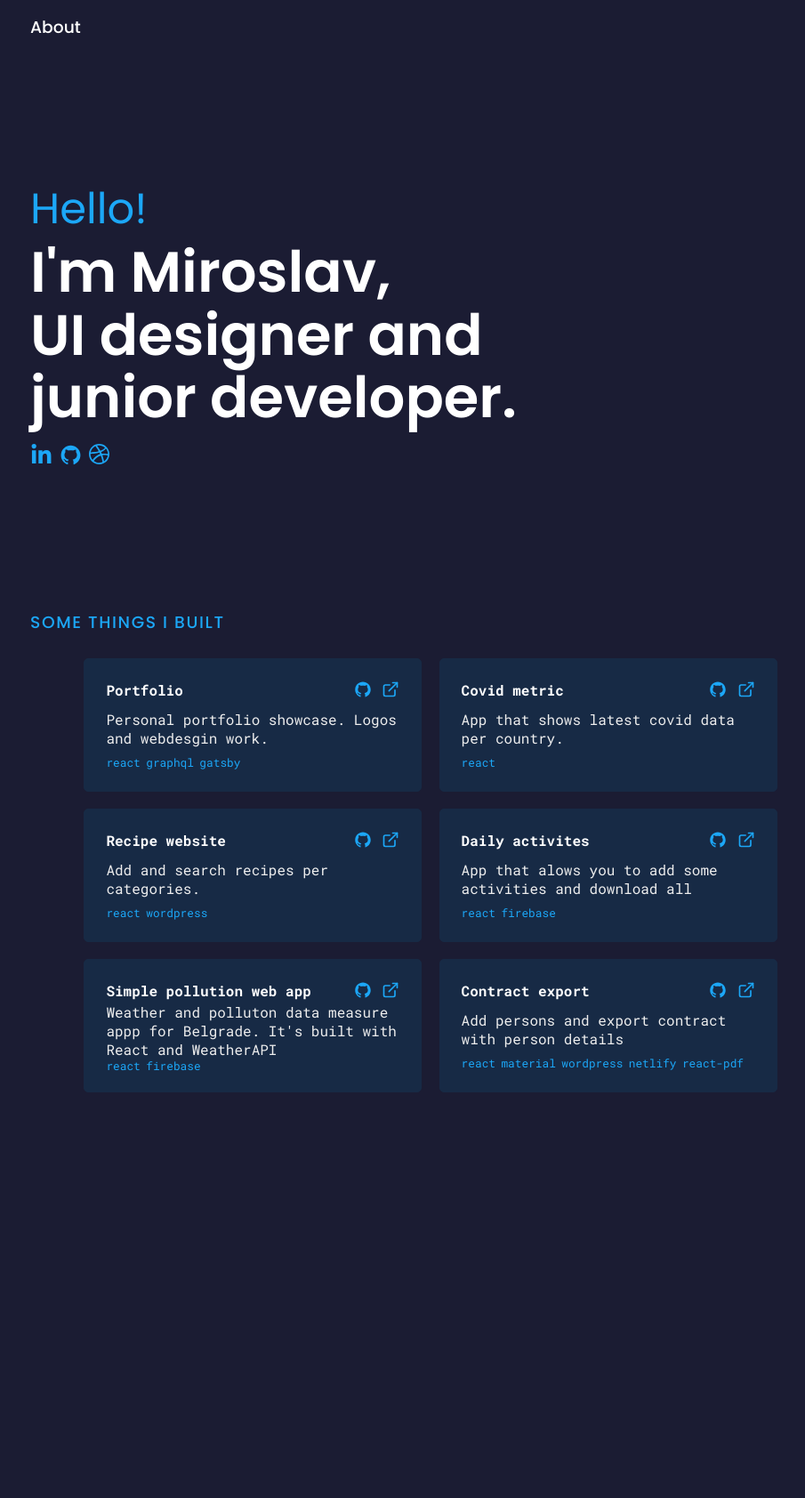
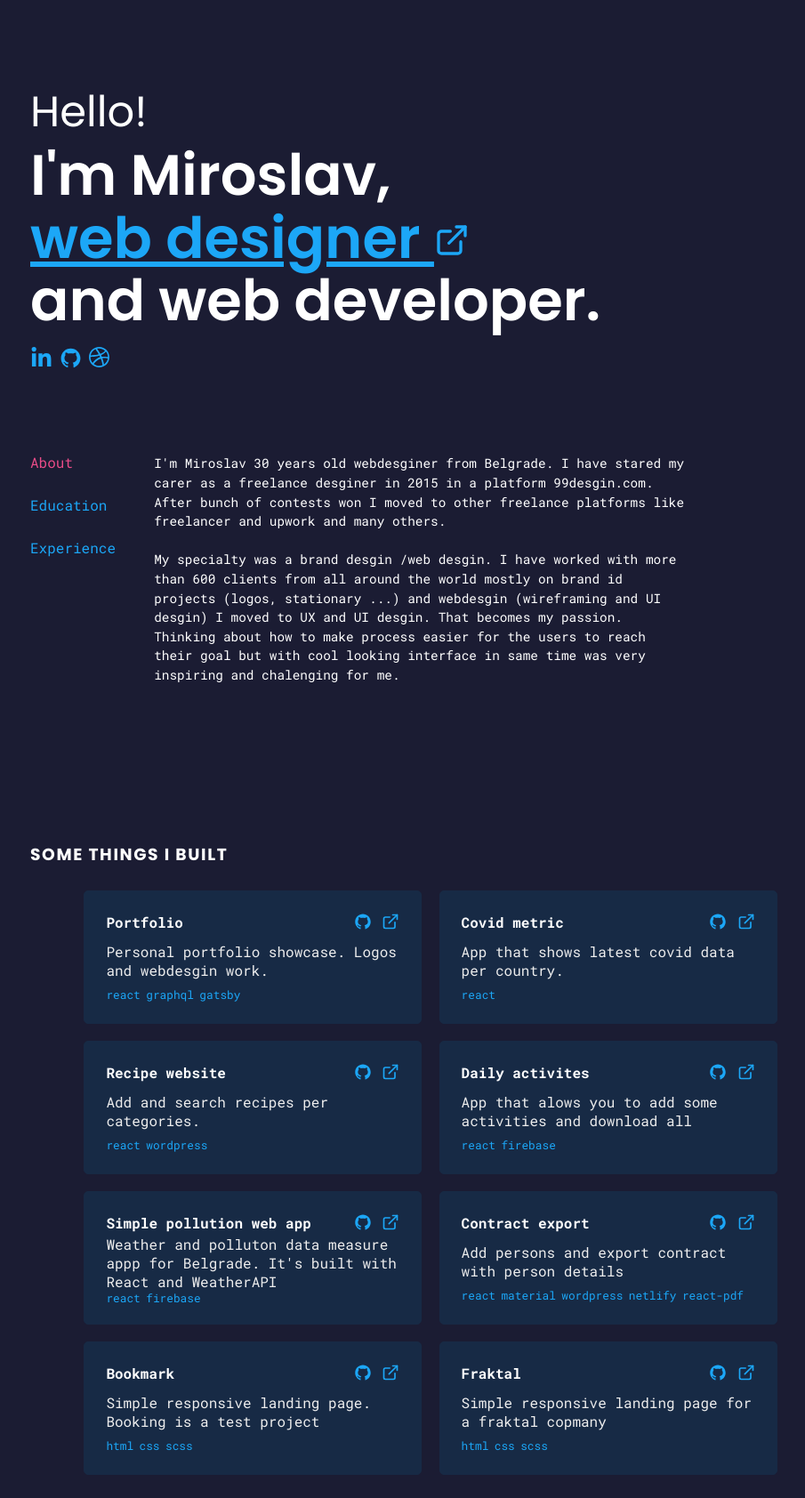
Before and after one commit to themikegit/bio, a Gatsby site: page / in a window 1280 px wide. Shown: the whole page at 89% size, without its empty margins (156-1061 px from the left). Before the commit the page ends 1254 px from the top, so only its background shows below. Built offline with nearby package versions, Linux system fonts and the light colour scheme; Gatsby itself is replaced by a stand-in of ours.

Commit message:
bio section

```diff
--- a/src/comp/cardsGrid.js
+++ b/src/comp/cardsGrid.js
@@ -46,7 +46,23 @@ const PROJECTS = [
     linkEXT: "https://loving-lumiere-d678b6.netlify.app/",
     tags: ["react", "material", "wordpress", "netlify", "react-pdf"],
   },
+  {
+    name: "Bookmark",
+    description: "Simple responsive landing page. Booking is a test project",
+    linkGH: "https://github.com/themikegit/material",
+    linkEXT: "https://themikegit.github.io/bookmark/?email=#",
+    tags: ["html", "css", "scss"],
+  },
+  {
+    name: "Fraktal",
+    description: "Simple responsive landing page for a fraktal copmany",
+    linkGH: "https://github.com/themikegit/material",
+    linkEXT: "https://themikegit.github.io/fraktal/#",
+    tags: ["html", "css", "scss"],
+  },
 ]
+
+
 
 export default function CardsGrid() {
   return (
@@ -72,7 +88,8 @@ const Wrap = styled.div`
     font-family: "Poppins";
     font-weight: 700;
     letter-spacing: 0.1rem;
-    color: #1ca7f7 !important;
+    color: white;
+
   }
 `
 
--- a/src/comp/hero.js
+++ b/src/comp/hero.js
@@ -4,6 +4,7 @@ import { useSpring, animated } from "react-spring"
 import { AiFillGithub } from "react-icons/ai"
 import { ImDribbble } from "react-icons/im"
 import { FaLinkedinIn } from "react-icons/fa"
+import { FiExternalLink } from "react-icons/fi"
 
 export default function Hero() {
   const effect = useSpring({
@@ -17,7 +18,13 @@ export default function Hero() {
         <span> Hello! </span>
         <h1>
           {" "}
-          I'm Miroslav, <br /> UI designer and <br /> junior developer.{" "}
+          I'm Miroslav, <br />{" "}
+          <a href="https://www.brandmik.com">
+            {" "}
+            web designer <FiExternalLink size={40} />{" "}
+          </a>{" "}
+          <br />
+          and web developer.{" "}
         </h1>
         <Social>
           <ul>
@@ -50,14 +57,13 @@ const Slide = styled(animated.div)`
   align-items: center;
   font-family: "Poppins";
   color: white;
-  height: 80vh;
+  height: 60vh;
   h1 {
     font-weight: 600;
     line-height: 1.1;
     font-size: 4em;
   }
   span {
-    color: #1ca7f7;
     font-size: 3rem;
   }
 `
--- /dev/null
+++ b/src/comp/tabs.js
@@ -0,0 +1,124 @@
+import React, { useState } from "react"
+import styled from "styled-components"
+export default function Tabs() {
+  const [pill, setpill] = useState("About")
+  return (
+    <Wrap>
+      <Frame>
+        <Pills>
+          <ul>
+            <li onClick={() => setpill("About")} style = {{ color: pill == "About" ? "#ea4c88" : "#1ca7f7" }} > About   </li>
+            <li onClick={() => setpill("Education")} style = {{ color: pill == "Education" ? "#ea4c88" : "#1ca7f7" }} > Education </li>
+            <li onClick={() => setpill("Experience")} style = {{ color: pill == "Experience" ? "#ea4c88" : "#1ca7f7" }} > Experience </li>
+          </ul>
+        </Pills>
+        <Content>
+          <div style = {{ display: pill == "About" ? "block" : "none" }} >
+              <p>I'm Miroslav 30 years old webdesginer from Belgrade. I have stared my carer as a freelance desginer in 2015 in a platform 99desgin.com.
+                  After bunch of contests won I moved to other freelance platforms like freelancer and upwork and many others.<br/> <br/> My specialty was a brand desgin /web desgin.
+                  I have worked with more than 600 clients from all around the world mostly on brand id projects (logos, stationary ...) and webdesgin (wireframing and UI desgin) I moved to UX and UI desgin. That becomes my passion. Thinking about
+                  how to make process easier for the users to reach their goal but with cool looking interface in same time was very inspiring and chalenging for me.
+
+              </p>
+              </div>
+          <div style = {{ display: pill == "Education" ? "block" : "none" }} >
+          <ul>
+                  <li>
+                      <h3>Faculty of security studies</h3>
+                      <h4>2009-2014</h4>
+                      <p> I was always in love with cyber security
+                      </p>
+
+                    </li>
+                    <li>
+                      <h3>Vinca technology</h3>
+                      <h4>2017</h4>
+                      <p>MySQL and PHP course of development. Doing the basis
+                      </p>
+
+                    </li>
+                    <li>
+                      <h3>Vinca technology</h3>
+                      <h4>2017</h4>
+                      <p>Wordpress development.Creating theme from zero.
+                      </p>
+
+                    </li>
+                    <li>
+                      <h3>IT Academy</h3>
+                      <h4>2018</h4>
+                      <p>Web design module.
+                      </p>
+
+                    </li>
+              </ul>
+              </div>
+          <div style = {{ display: pill == "Experience" ? "block" : "none" }} >
+              <ul>
+                  <li>
+                      <h3>Freelancer.com</h3>
+                      <h4>2015-2019</h4>
+                      <p>Working as a independent freelancer on a varius projects.
+                          More than 300 clients from USA, CA, AU and other countries
+                          Average profile rating 4.8
+                      </p>
+
+                    </li>
+                    <li>
+                      <h3>UpWork.com</h3>
+                      <h4>2015- present</h4>
+                      <p>Working as a independent freelancer on a varius projects.
+                          More than 300 clients from USA, CA, AU and other countries
+                          Average profile rating 4.8
+                      </p>
+
+                    </li>
+                    <li>
+                      <h3>Greco</h3>
+                      <h4>2015- present</h4>
+                      <p>Working as a independent freelancer on a varius projects.
+                          More than 300 clients from USA, CA, AU and other countries
+                          Average profile rating 4.8
+                      </p>
+
+                    </li>
+              </ul>
+              </div>
+        </Content>
+      </Frame>
+    </Wrap>
+  )
+}
+
+const Wrap = styled.div`
+  color: white;
+  font-family: "Roboto Mono";
+  height: 450px;
+`
+const Frame = styled.div`
+  display: flex;
+`
+const Pills = styled.div`
+  ul {
+    list-style: none;
+    line-height: 3;
+    li {
+       cursor: pointer;
+       &:hover {
+           color:#ea4c88!important;
+
+       }
+       }
+    }
+`
+const Content = styled.div`
+  padding: 1em 0 0 3em;
+  font-size: 0.9em;
+  line-height: 1.5;
+  max-width: 600px;
+  ul {
+      li {
+          padding-bottom: 1em;
+      }
+  }
+`
--- a/src/layout/Layout.js
+++ b/src/layout/Layout.js
@@ -10,7 +10,7 @@ export default function Layout({ children }) {
   return (
     <Wrap style={effect}>
       {" "}
-      <h3>About</h3> {children}
+  {children}
     </Wrap>
   )
 }
@@ -19,9 +19,5 @@ const Wrap = styled(animated.div)`
   max-width: 900px;
   margin: 0 auto;
   padding: 1rem;
-  h3 {
-    font-family: "Poppins";
-    font-weight: 500;
-    color: white;
-  }
+
 `
--- a/src/pages/index.js
+++ b/src/pages/index.js
@@ -1,6 +1,7 @@
 import React from "react"
 import CardsGrid from "../comp/cardsGrid"
 import Hero from "../comp/hero"
+import Tabs from "../comp/tabs"
 import Layout from "../layout/Layout"
 import "../style/style.css"
 
@@ -8,6 +9,7 @@ export default function Home() {
   return (
     <Layout>
       <Hero />
+      <Tabs />
       <CardsGrid />
     </Layout>
   )
--- a/src/style/style.css
+++ b/src/style/style.css
@@ -82,4 +82,5 @@ a {
 }
 a:hover {
   color: #ea4c88;
+  cursor: pointer;
 }
```
